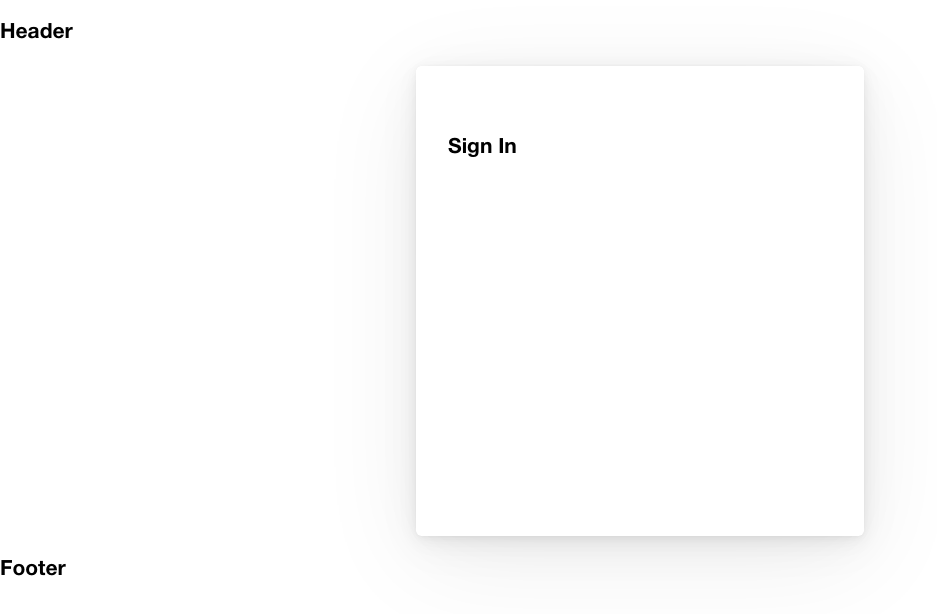
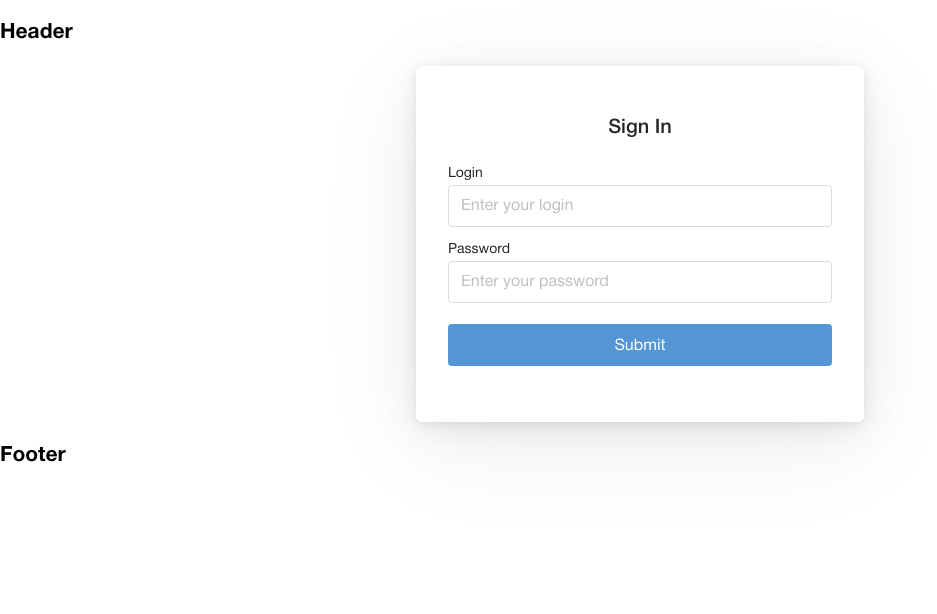
Before and after one commit to AlexVedernikoff/Vet-clinic-for-wolfik, a React (Create React App) app: page /sign-in in a window 1280 px wide. Shown: the top 614 px of the page, without its empty margins (0-937 px from the left). Built offline with nearby package versions, Linux system fonts and the light colour scheme.

Commit message:
VC-1: Created SignIn component

```diff
--- a/src/components/forms/sign-in/SignIn.module.scss
+++ b/src/components/forms/sign-in/SignIn.module.scss
@@ -1,13 +1,96 @@
+$sign-in-color: #262626;
+$colorRed: #F5222D;
+$borderColor: #D9D9D9;
+$placeholderColor: #BFBFBF;
+$mainColor: #5496d4;
+
 .wrapper {
   display: flex;
   width: 100%;
 }
 
 .container {
+  display: flex;
+  flex-direction: column;
   margin: 0 auto;
   width: 384px;
-  min-height: 374px;
+  min-height: 200px;
   padding: 48px 32px;
   border-radius: 6px;
   box-shadow: 0px 22px 106px rgba(0, 0, 0, 0.07), 0px 9.19107px 44.2843px rgba(0, 0, 0, 0.0503198), 0px 4.91399px 23.6765px rgba(0, 0, 0, 0.0417275), 0px 2.75474px 13.2728px rgba(0, 0, 0, 0.035), 0px 1.46302px 7.04911px rgba(0, 0, 0, 0.0282725), 0px 0.608796px 2.93329px rgba(0, 0, 0, 0.0196802);
+  h2 {
+    font-weight: 500;
+    font-size: 20px;
+    line-height: 28px;
+    color: $sign-in-color;
+    margin: 0 auto 21px auto;
+  }
+  form {
+    display: flex;
+    flex-direction: column;
+    label {
+      font-size: 14px;
+      line-height: 22px;
+      color: $sign-in-color;
+      &:last-of-type {
+        margin-top: 12px;
+      }
+    }
+    p {
+      margin: 0;
+      color: $colorRed;
+    }
+    .input {
+      border: 1px solid $borderColor;
+      border-radius: 4px;
+      padding: 8px 12px;
+      font-size: 16px;
+      line-height: 24px;
+      color: $sign-in-color;
+      &:focus {
+        outline: 1px solid $mainColor;
+        border: 1px solid $mainColor;
+      }
+    }
+    .negative {
+      border: 1px solid $colorRed;
+      border-radius: 4px;
+      padding: 8px 12px;
+      font-size: 16px;
+      line-height: 24px;
+      color: $sign-in-color;
+      &:focus {
+        outline: 1px solid $colorRed;
+        border: 1px solid $colorRed;
+      }
+    }
+    .submit {
+      cursor: pointer;
+      border: none;
+      background: $mainColor;
+      border-radius: 4px;
+      padding: 10px 0 8px 0;
+      color: #fff;
+      font-size: 16px;
+      line-height: 24px;
+      margin: 21px 0 8px 0;
+      transition: .2s;
+      &:hover {
+        filter: opacity(90%);
+      }
+    }
+  }
 }
+
+::-webkit-input-placeholder { /* WebKit browsers */
+  color:    $placeholderColor;
+}
+:-moz-placeholder { /* Mozilla Firefox 4 to 18 */
+  color:    $placeholderColor;
+}
+::-moz-placeholder { /* Mozilla Firefox 19+ */
+  color:    $placeholderColor;
+}
+:-ms-input-placeholder { /* Internet Explorer 10+ */
+  color:    $placeholderColor;
+}
--- a/src/components/forms/sign-in/SignIn.tsx
+++ b/src/components/forms/sign-in/SignIn.tsx
@@ -1,26 +1,54 @@
-import * as Yup from 'yup';
-import classes from './SignIn.module.scss';
+import { Form, Formik, Field } from 'formik';
+import { signInSchema, initialValues } from './schema';
+import css from './SignIn.module.scss';
 
-const SignIn = (): JSX.Element => {
-  const validationSchema = Yup.object().shape({
-    login: Yup.string()
-      .min(8, 'Логин должен содержать не менее 8 символов')
-      .max(30, 'Логин не должен превышать 30 символов')
-      .required('Поле "Логин" обязательно к заполнению'),
-  });
+interface Values {
+  login: string;
+  password: string;
+}
 
-  const initVal = {
-    login: '',
-    password: '',
-  };
+const onSubmitForm = (values: Values): void => console.log(values);
 
-  return (
-    <section className={classes.wrapper}>
-      <div className={classes.container}>
-        <h2>Sign In</h2>
-      </div>
-    </section>
-  );
-};
+const SignIn = (): JSX.Element => (
+  <section className={css.wrapper}>
+    <div className={css.container}>
+      <h2>Sign In</h2>
+      <Formik
+        onSubmit={onSubmitForm}
+        initialValues={initialValues}
+        validationSchema={signInSchema}
+      >
+        {({ errors, touched, handleSubmit }) => (
+          <Form className="form" onSubmit={handleSubmit}>
+            <label htmlFor="login">Login</label>
+            <Field
+              className={
+                errors.login && touched.login ? css.negative : css.input
+              }
+              id="login"
+              name="login"
+              placeholder="Enter your login"
+            />
+            {errors.login && touched.login && <p>{errors.login}</p>}
+            <label htmlFor="password">Password</label>
+            <Field
+              className={
+                errors.password && touched.password ? css.negative : css.input
+              }
+              id="password"
+              name="password"
+              type="password"
+              placeholder="Enter your password"
+            />
+            {errors.password && touched.password && <p>{errors.password}</p>}
+            <button type="submit" className={css.submit}>
+              Submit
+            </button>
+          </Form>
+        )}
+      </Formik>
+    </div>
+  </section>
+);
 
 export default SignIn;
--- /dev/null
+++ b/src/components/forms/sign-in/schema.ts
@@ -0,0 +1,22 @@
+import * as yup from 'yup';
+
+const passwordRules = /^(?=.*\d)[0-9a-zA-Z]{8,}$/;
+
+export const initialValues = { login: '', password: '' };
+
+export const signInSchema = yup.object().shape({
+  login: yup
+    .string()
+    .trim()
+    .required('Login is required')
+    .min(8, 'Login must have min 8 characters')
+    .max(30, 'Login must have max 30 characters'),
+  password: yup
+    .string()
+    .min(6, 'Password must have min 6 characters')
+    .max(40, 'Password must have max 40 characters')
+    .required('Password is required')
+    .matches(passwordRules, {
+      message: 'Password must contain A-Z(a-z) and 0-9',
+    }),
+});
```
Also changed, not shown: .eslintrc.json.
